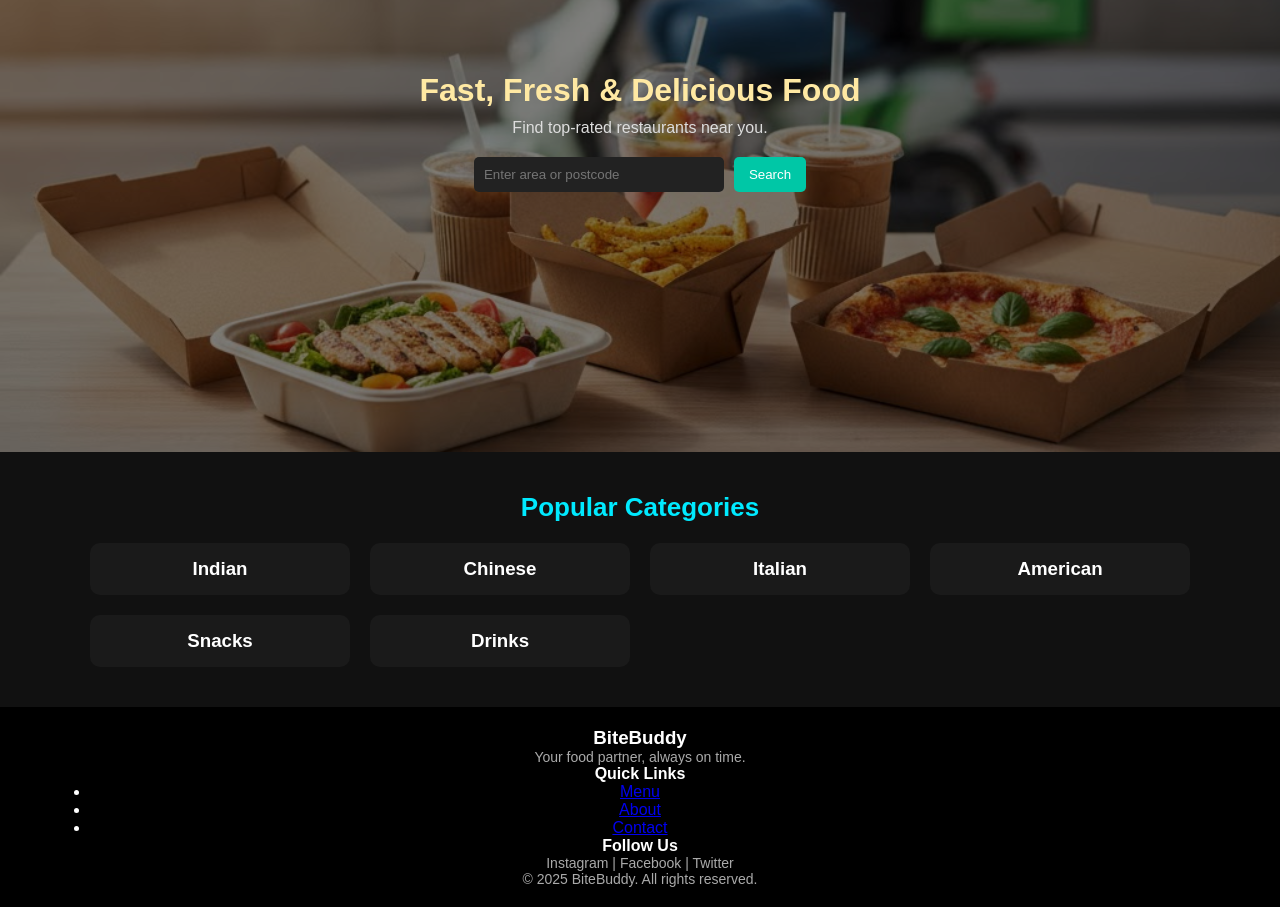
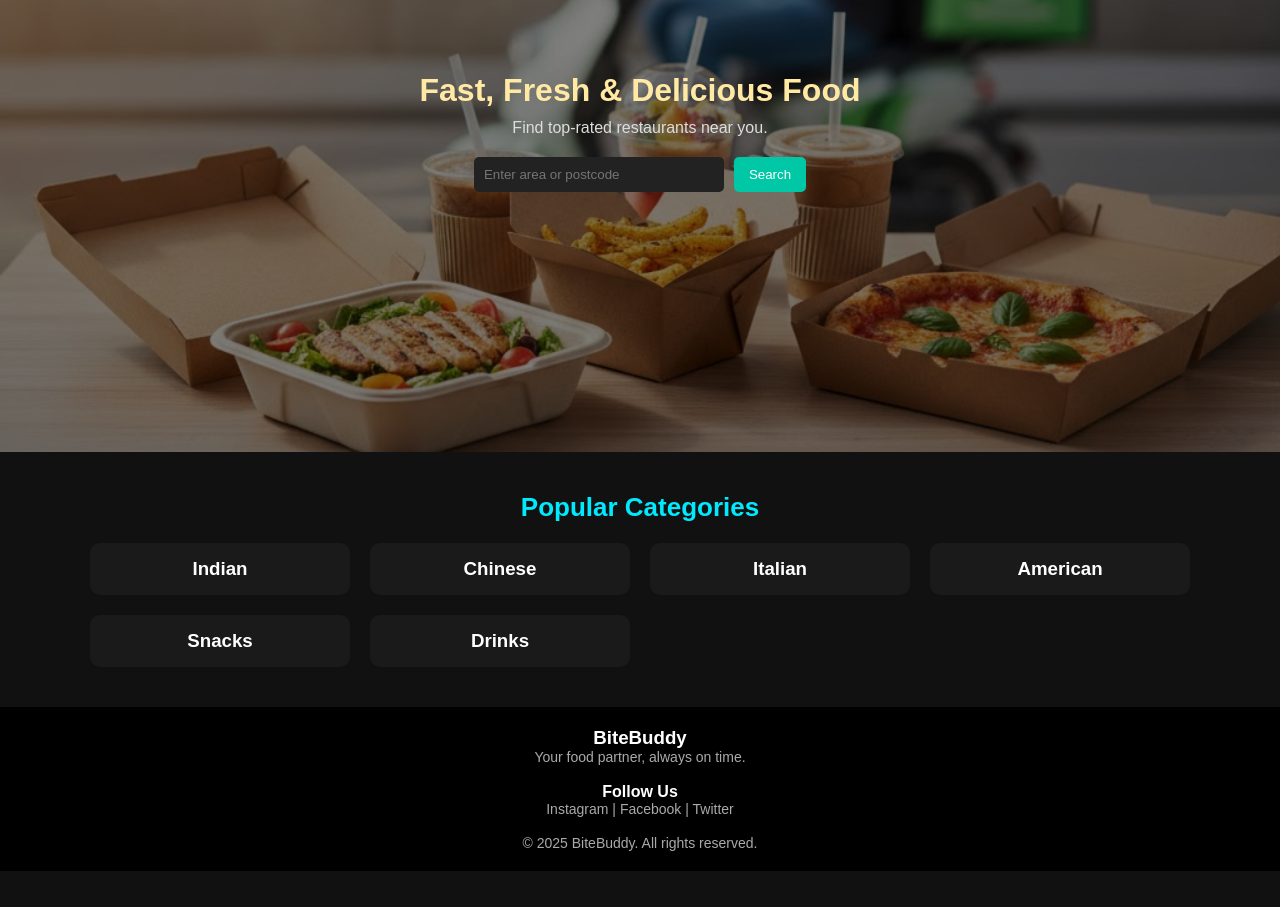
Before and after one commit to puneetgoyal23/Capstone-project, a plain HTML site: page index.html in a window 1280 px wide. Shown: the part 272-1179 px from the top of the page. After the commit the page ends 1143 px from the top, so only its background shows below. Drawn offline with Linux system fonts and the light colour scheme.

Commit message:
index.html

```diff
--- a/index.html
+++ b/index.html
@@ -58,21 +58,12 @@
   <div class="container footer-grid">
     <div>
       <h3>BiteBuddy</h3>
-      <p>Your food partner, always on time.</p>
-    </div>
-
-    <div>
-      <h4>Quick Links</h4>
-      <ul>
-        <li><a href="menu.html">Menu</a></li>
-        <li><a href="about.html">About</a></li>
-        <li><a href="contact.html">Contact</a></li>
-      </ul>
+      <p>Your food partner, always on time.</p><br>
     </div>
 
     <div>
       <h4>Follow Us</h4>
-      <p>Instagram | Facebook | Twitter</p>
+      <p>Instagram | Facebook | Twitter</p><br>
     </div>
   </div>
   <p class="copy">© 2025 BiteBuddy. All rights reserved.</p>
```
